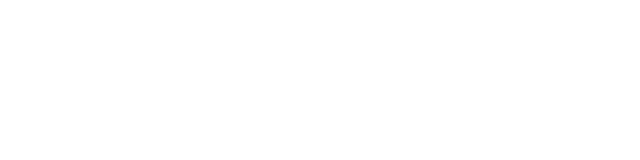
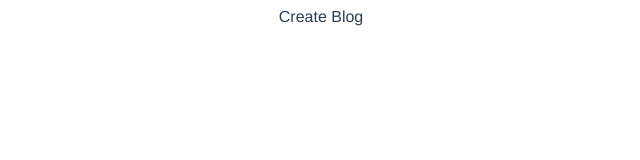
Before and after one commit to NNEUID/preggy-blog, a Vue app: page /create in a window 1280 px wide. Before the commit this address had no page. Shown: the top 160 px of the page, without its empty margins (319-959 px from the left). Built offline with nearby package versions, Linux system fonts and the light colour scheme.

Commit message:
add create view and setup its route

```diff
--- a/src/router/index.js
+++ b/src/router/index.js
@@ -1,6 +1,7 @@
 import { createRouter, createWebHistory } from 'vue-router'
 import HomeView from '../views/HomeView.vue'
 import DetailsView from '../views/Details.vue'
+import Create from '../views/Create.vue'
 
 const routes = [
   {
@@ -13,7 +14,11 @@ const routes = [
     name: 'details',
     component: DetailsView,
     props: true
-
+  },
+  {
+    path: '/create',
+    name: 'create',
+    component: Create
   }
 ]
 
--- /dev/null
+++ b/src/views/Create.vue
@@ -0,0 +1,13 @@
+<template>
+  Create Blog
+</template>
+
+<script>
+export default {
+
+}
+</script>
+
+<style>
+
+</style>
```
